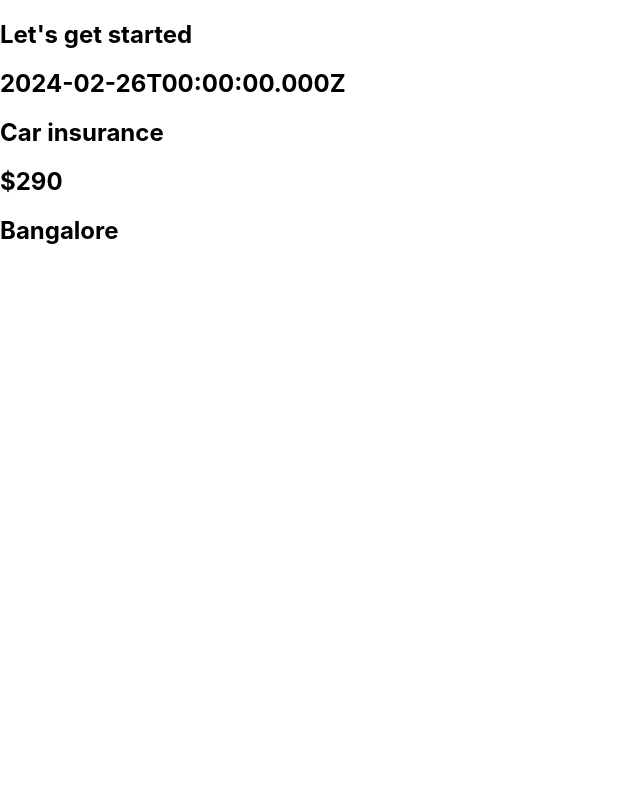
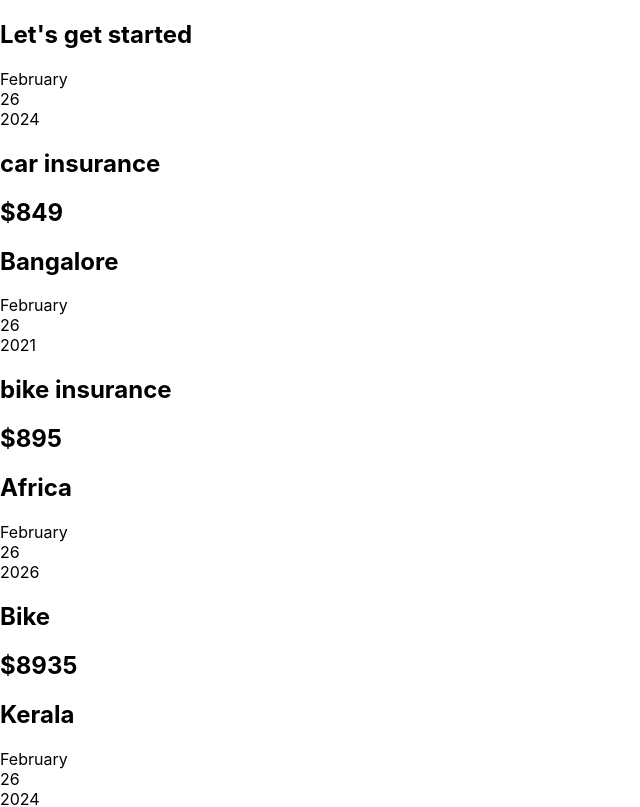
Before and after one commit to rinoojnr/react-refresh, a JavaScript app: page / in a window 1280 px wide. Shown: the top 807 px of the page, without its empty margins (0-640 px from the left). Built offline with nearby package versions, Linux system fonts and the light colour scheme.

Commit message:
Third commit

```diff
--- a/src/App.js
+++ b/src/App.js
@@ -1,10 +1,48 @@
 import ExpenseItem from './components/ExpenseItem';
 
 function App() {
+  const expenses = [
+    {
+      id: 'e1',
+      title: 'car insurance',
+      amount: 849,
+      date: new Date(2024, 1, 26),
+      LocationOfExpenditure: 'Bangalore'
+    },
+    {
+      id: 'e2',
+      title: 'bike insurance',
+      amount: 895,
+      date: new Date(2021, 1, 26),
+      LocationOfExpenditure: 'Africa'
+    },
+    {
+      id: 'e3',
+      title: 'Bike',
+      amount: 8935,
+      date: new Date(2026, 1, 26),
+      LocationOfExpenditure: 'Kerala'
+    },
+    {
+      id: 'e4',
+      title: 'Grocerry',
+      amount: 45,
+      date: new Date(2024, 1, 26),
+      LocationOfExpenditure: 'Calicut'
+    }
+  ];
+  const arr = [];
+  for(let i=0;i<expenses.length;i++){
+        arr.push(<ExpenseItem title={expenses[i].title} amount={expenses[i].amount} date={expenses[i].date} LocationOfExpenditure={expenses[i].LocationOfExpenditure} />)
+  }
   return (
     <div className="App">
       <h2>Let's get started</h2>
-      <ExpenseItem></ExpenseItem>
+      <div>{arr}</div>
+      {/* <ExpenseItem title={expenses[0].title} amount={expenses[0].amount} date={expenses[0].date} LocationOfExpenditure={expenses[0].LocationOfExpenditure}></ExpenseItem>
+      <ExpenseItem title={expenses[1].title} amount={expenses[1].amount} date={expenses[1].date} LocationOfExpenditure={expenses[1].LocationOfExpenditure}></ExpenseItem>
+      <ExpenseItem title={expenses[2].title} amount={expenses[2].amount} date={expenses[2].date} LocationOfExpenditure={expenses[2].LocationOfExpenditure}></ExpenseItem>
+      <ExpenseItem title={expenses[3].title} amount={expenses[3].amount} date={expenses[3].date} LocationOfExpenditure={expenses[3].LocationOfExpenditure}></ExpenseItem> */}
     </div>
   );
 }
--- a/src/components/ExpenseItem.js
+++ b/src/components/ExpenseItem.js
@@ -1,19 +1,24 @@
-function ExpenseItem() {
-    const expenseDate = new Date(2024, 1, 26);
-    const expenseTitle = 'Car insurance';
-    const expenseAmount = 290;
-    const LocationOfExpenditure = 'Bangalore';
+function ExpenseItem(props) {
+    const month = props.date.toLocaleString('en-US', { month: 'long' });
+    const day = props.date.toLocaleString('en-US', { day: '2-digit' });
+    const year = props.date.getFullYear();
+
+
     return (
         <div className="expense-item">
-            <div><h2>{expenseDate.toISOString()}</h2></div>
+            <div>
+                <div>{ month }</div>
+                <div>{ day }</div>
+                <div>{ year }</div>
+            </div>
             <div className="expense-item__description">
-                <h2>{expenseTitle}</h2>
+                <h2>{props.title}</h2>
             </div>
             <div className="expense-item__price">
-                <div><h2>${expenseAmount}</h2></div>
+                <div><h2>${props.amount}</h2></div>
             </div>
             <div className="expense-item__location">
-                <h2>{LocationOfExpenditure}</h2>
+                <h2>{props.LocationOfExpenditure}</h2>
             </div>
         </div>
     )
```
